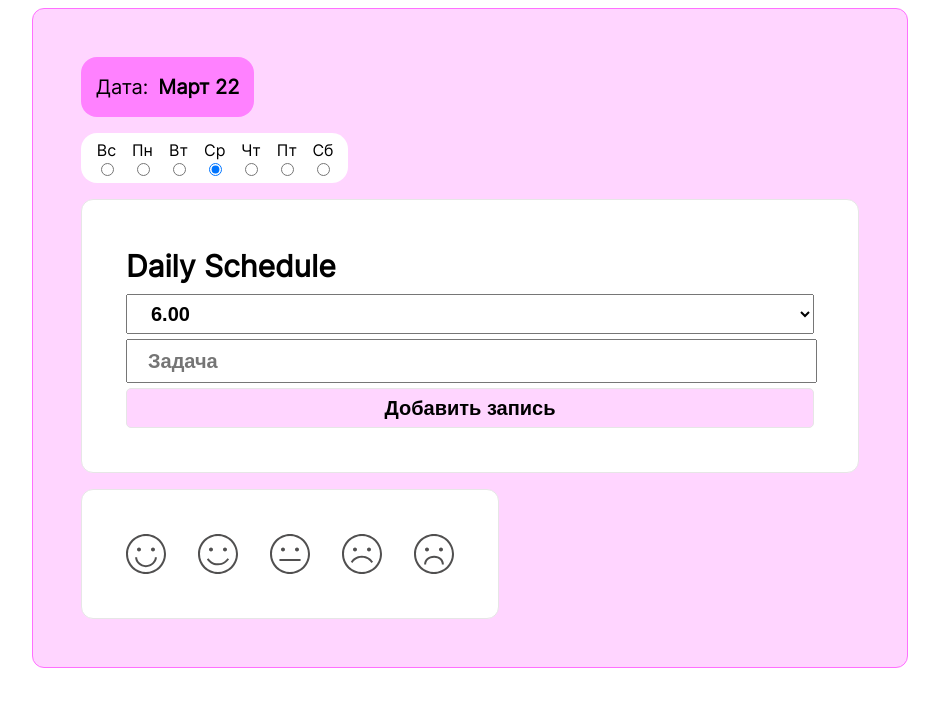
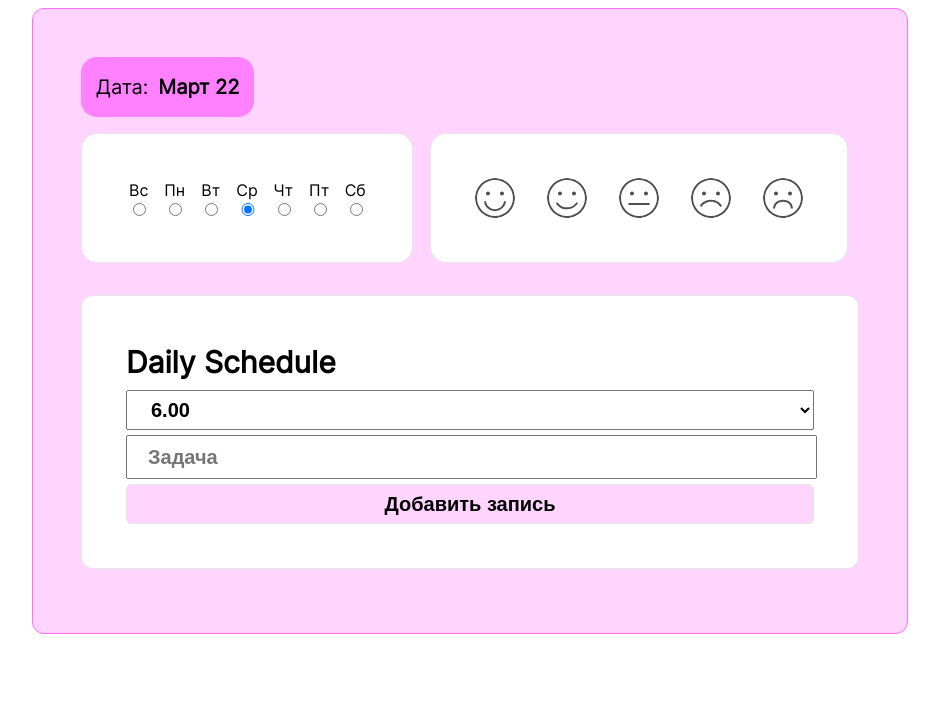
Before and after one commit to Nastya125/todo_webpack, a website built with webpack: page src/template.html in a window 1280 px wide. Shown: the whole page, without its empty margins (170-1109 px from the left). Built offline with nearby package versions, Linux system fonts and the light colour scheme.

Commit message:
moodIndicator

```diff
--- a/src/index.js
+++ b/src/index.js
@@ -1,9 +1,8 @@
 import '@/styles/index.scss';
 import headerDate from '@/js/headerDate';
-import weekList from '@/js/weekList';
+import weekListDiv from '@/js/weekList';
 import taskList from '@/js/taskList';
-import moodIndicator from '@/js/moodIndicator';
 
 
 const app = document.querySelector('#root')
-app.append(headerDate, weekList, taskList, moodIndicator)
+app.append(headerDate, weekListDiv, taskList)
--- a/src/js/moodIndicator.js
+++ b/src/js/moodIndicator.js
@@ -15,4 +15,14 @@ moodIndicator.append(createMoodIndicator(moodImages.Fine));
 moodIndicator.append(createMoodIndicator(moodImages.Content));
 moodIndicator.append(createMoodIndicator(moodImages.Happy));
 
+moodIndicator.addEventListener('click', (event)=> {
+    event.target.classList.add('img-active');
+
+    // if(event.target.classList.contains('img-active')){
+    //     console.log("Уже есть")
+    // }
+    //     event.target.classList.remove('img-active');
+    // }
+})
+
 export default moodIndicator;
--- a/src/js/weekList.js
+++ b/src/js/weekList.js
@@ -1,3 +1,5 @@
+import moodIndicator from '@/js/moodIndicator';
+
 const dayList = [
     {id:"sun", title: "Вс"},
     {id:"mon", title: "Пн"},
@@ -8,14 +10,17 @@ const dayList = [
     {id:"sat", title: "Сб"},
 ]
 
-const weekList = document.createElement("ul");
+const weekListDiv = document.createElement("div");
+weekListDiv.classList.add('week-list-div');
 let date = new Date();
 
-weekList.classList.add('week_list');
+const weekList = document.createElement("ul");
+weekList.classList.add('week-list');
 for (let i = 0; i < dayList.length; i++) {
     const { id, title } = dayList[i];
     weekList.innerHTML += `<li>${title}<input id="${id}" type="radio" name="week"></li>`
 }
+weekListDiv.append(weekList, moodIndicator);
 
 const week = [];
 for (let i = 0; i < dayList.length; i++) {
@@ -26,4 +31,5 @@ for (let i = 0; i < dayList.length; i++) {
 
 week[date.getDay()].checked = true;
 
-export default weekList;
+
+export default weekListDiv;
--- a/src/styles/_moodIndicator.scss
+++ b/src/styles/_moodIndicator.scss
@@ -3,15 +3,26 @@
     height: 128px;
     background: white;
     border: 1px solid #e6e6e6;
-    border-radius: 12px;
+    border-radius: 16px;
     display: flex;
     flex-direction: row-reverse;
     gap: 32px;
     justify-content: center;
     align-items: center;
+    margin: 16px 0;
     .img {
         width: 40px;
         height: 40px;
-
+        border-radius: 100%;
+    }
+    .img:hover {
+        background-color: $bg-body;
+        transition: 1s;
+    }
+    .img-active {
+        background-color: $header-date;
+    }
+    .img-active:hover {
+        background-color: $header-date;
     }
 }
--- a/src/styles/_weekList.scss
+++ b/src/styles/_weekList.scss
@@ -1,14 +1,22 @@
-.week_list {
+.week-list-div {
+    display: flex;
+    gap: 17px;
+
+}
+
+.week-list {
     display: flex;
     list-style: none;
     gap: 15px;
     border-radius: 16px;
-    width: fit-content;
+    width: 300px;
     padding: 0 15px;
     background-color: white;
-    height: 50px;
+    height: 128px;
     justify-content: center;
     align-items: center;
+    border: 1px solid #e6e6e6;
+
     li {
         display: flex;
         flex-direction: column;
```
